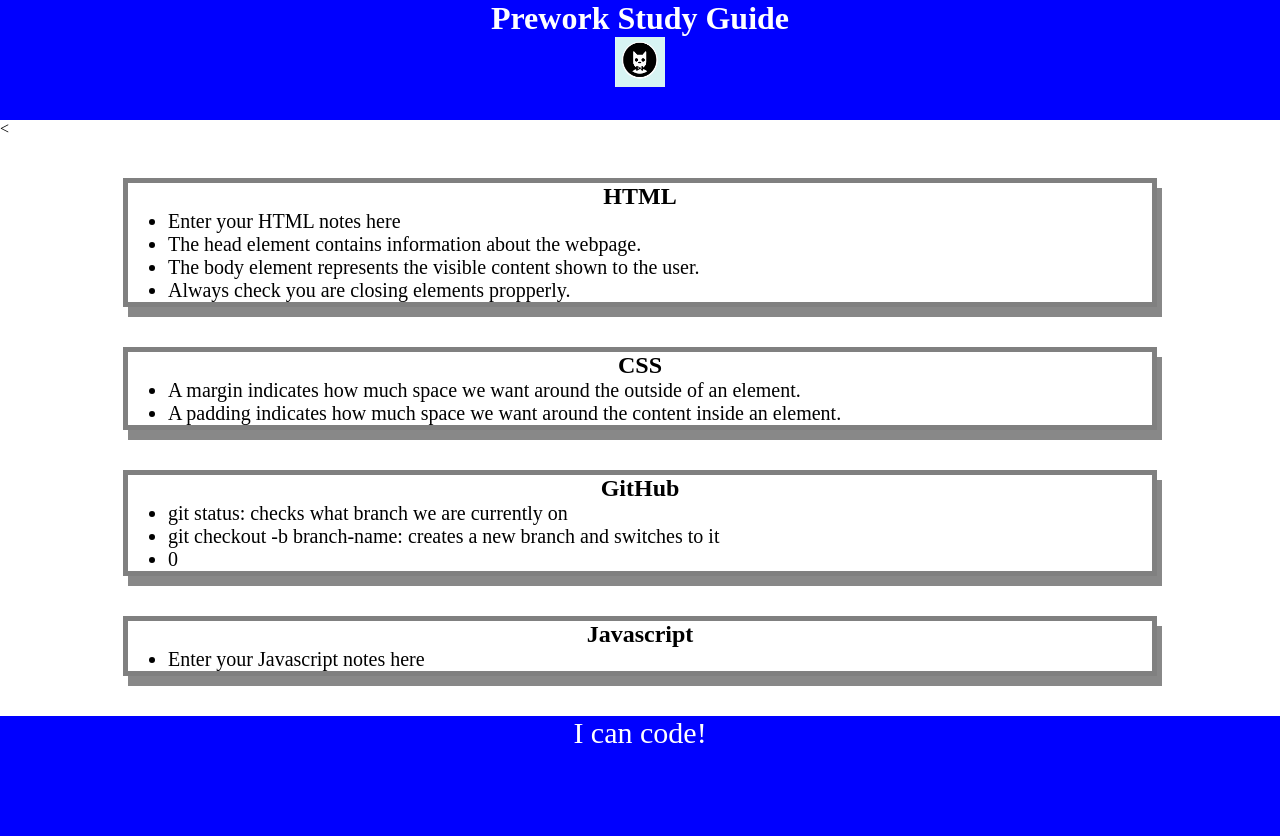
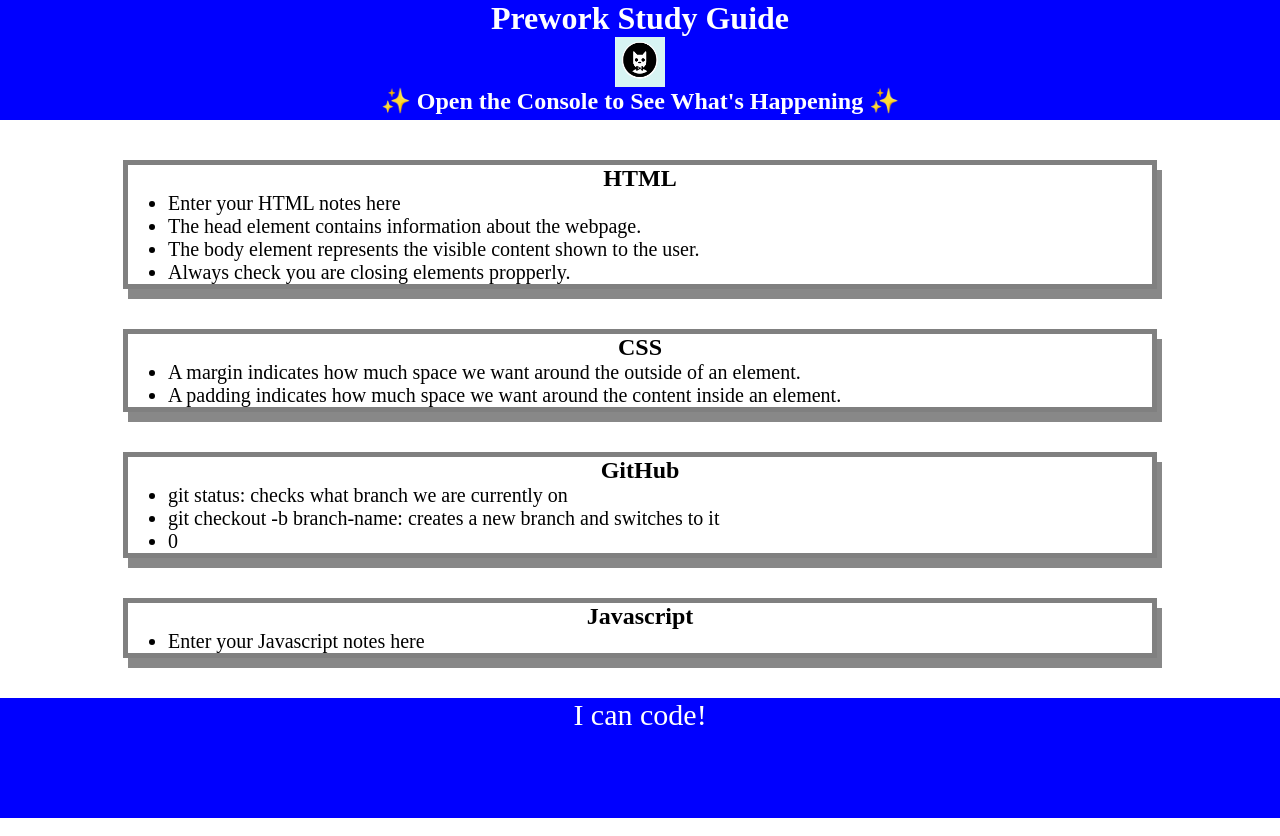
Before and after one commit to jalpiva98/prework-study-guide, a plain HTML site: page index.html in a window 1280 px wide. Drawn offline with Linux system fonts and the light colour scheme.

Commit message:
trying scripts

```diff
--- /dev/null
+++ b/assets/script.js
@@ -0,0 +1,17 @@
+/*var topic = "HTML";
+
+if (topic === 'HTML') {
+  console.log("Let's study HTML!");
+} else if (topic === 'CSS') {
+  console.log("Let's study CSS!");
+} else if (topic === 'Git') {
+  console.log("Let's study Git!");
+} else if (topic === 'JavaScript') {
+  console.log("Let's study JavaScript!");
+} else {
+  console.log('Please try again!');
+}*/
+var topic = ["HTML", "CSS", "Git", "JavaScript"];
+for(var x = 0; x < topic.length; x++) {
+ console.log(topic[x]);
+}
--- a/index.html
+++ b/index.html
@@ -11,9 +11,10 @@
     <header id="top">
       <h1>Prework Study Guide</h1>
       <img src="./assets/bowtie-cat.png" alt="Profile image of cat wearing a bow tie." />
+      <h2>✨ Open the Console to See What's Happening ✨</h2>
     </header>
     <main>
-      < <section class="card" id="html-section">
+       <section class="card" id="html-section">
         <h2>HTML</h2>
         <ul>
           <li>Enter your HTML notes here</li>
@@ -52,5 +53,6 @@
     <footer>
       <p>I can code!</p>
     </footer>
+    <script src="./assets/script.js"></script>
   </body>
 </html>
```
Also changed, not shown: 1 other file.
